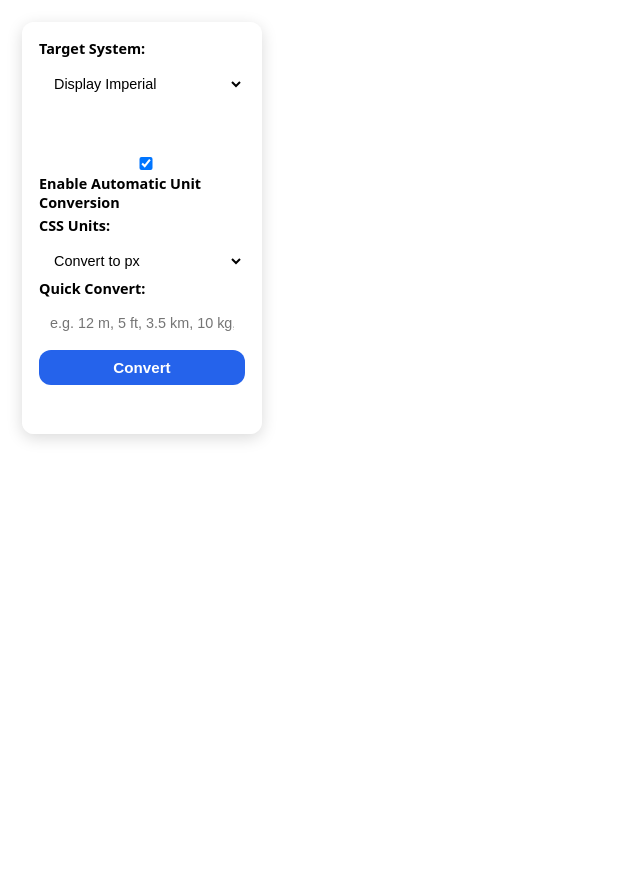
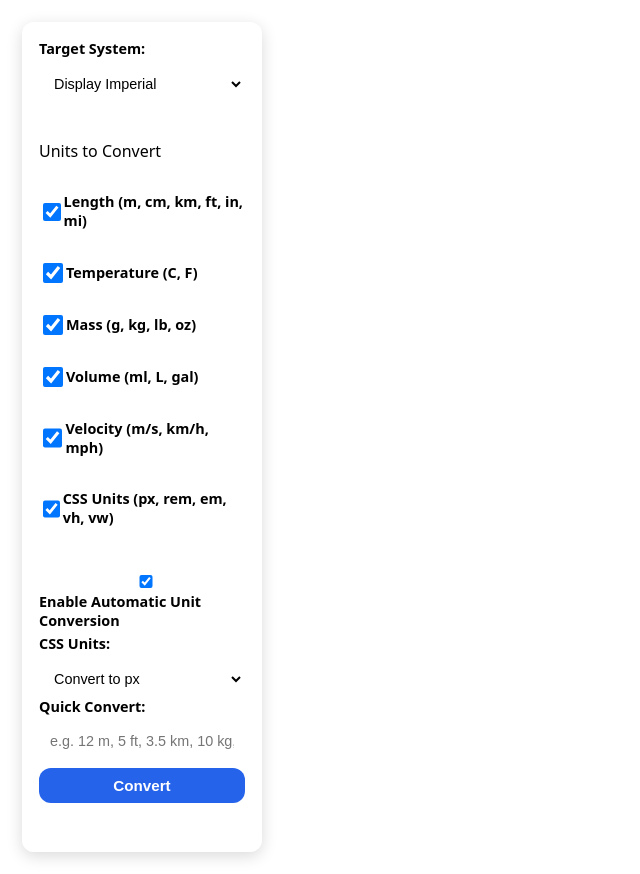
Before and after one commit to JacobKnaack/universal-unit-converter, a website built with Vite: page src/popup/popup.html in a window 1280 px wide. Shown: the whole page, without its empty margins (0-640 px from the left). Before the commit the page ends 800 px from the top, so only its background shows below. Built offline with nearby package versions, Linux system fonts and the light colour scheme; some packages are replaced by stand-ins of ours.

Commit message:
adds checkboxes for unit selection

```diff
--- a/src/popup/popup.html
+++ b/src/popup/popup.html
@@ -100,11 +100,24 @@
       border-top: 1px solid var(--glass-border);
       margin: 14px 0;
     }
+
+    #conversion label {
+      display: flex;
+      flex-direction: row;
+      justify-content: flex-start;
+      align-items: center;
+    }
+
+    #conversion label input[type="checkbox"] {
+      width: 20px;
+      height: 20px;
+    }
   </style>
 </head>
 <body>
 
   <div class="card">
+
     <label for="system">Target System:</label>
     <select id="system">
       <option value="imperial">Display Imperial</option>
@@ -112,6 +125,40 @@
     </select>
 
     <div id="status"></div>
+
+    <section id="conversion">
+      <p>Units to Convert</p>
+
+      <label>
+        <input type="checkbox" id="convertLength" checked>
+        <p>Length (m, cm, km, ft, in, mi)</p>
+      </label>
+
+      <label>
+        <input type="checkbox" id="convertTemperature" checked>
+        <p>Temperature (C, F)</p>
+      </label>
+
+      <label>
+        <input type="checkbox" id="convertMass" checked>
+        <p>Mass (g, kg, lb, oz)</p>
+      </label>
+
+      <label>
+        <input type="checkbox" id="convertVolume" checked>
+        <p>Volume (ml, L, gal)</p>
+      </label>
+
+      <label>
+        <input type="checkbox" id="convertVelocity" checked>
+        <p>Velocity (m/s, km/h, mph)</p>
+      </label>
+
+      <label>
+        <input type="checkbox" id="convertCss" checked>
+        <p>CSS Units (px, rem, em, vh, vw)</p>
+      </label>
+    </section>
 
     <hr>
 
--- a/src/popup/popup.js
+++ b/src/popup/popup.js
@@ -6,7 +6,7 @@ import {
 } from "@/content/converters/index.js";
 
 const systemSelect = document.getElementById("system");
-const cssUnitSelect = document.getElementById("cssUnitType");
+const cssUnitSelect = document.getElementById("cssUnitSystem");
 const autoConvert = document.getElementById("autoConvert");
 const status = document.getElementById("status");
 const convertInput = document.getElementById("convertInput");
```
